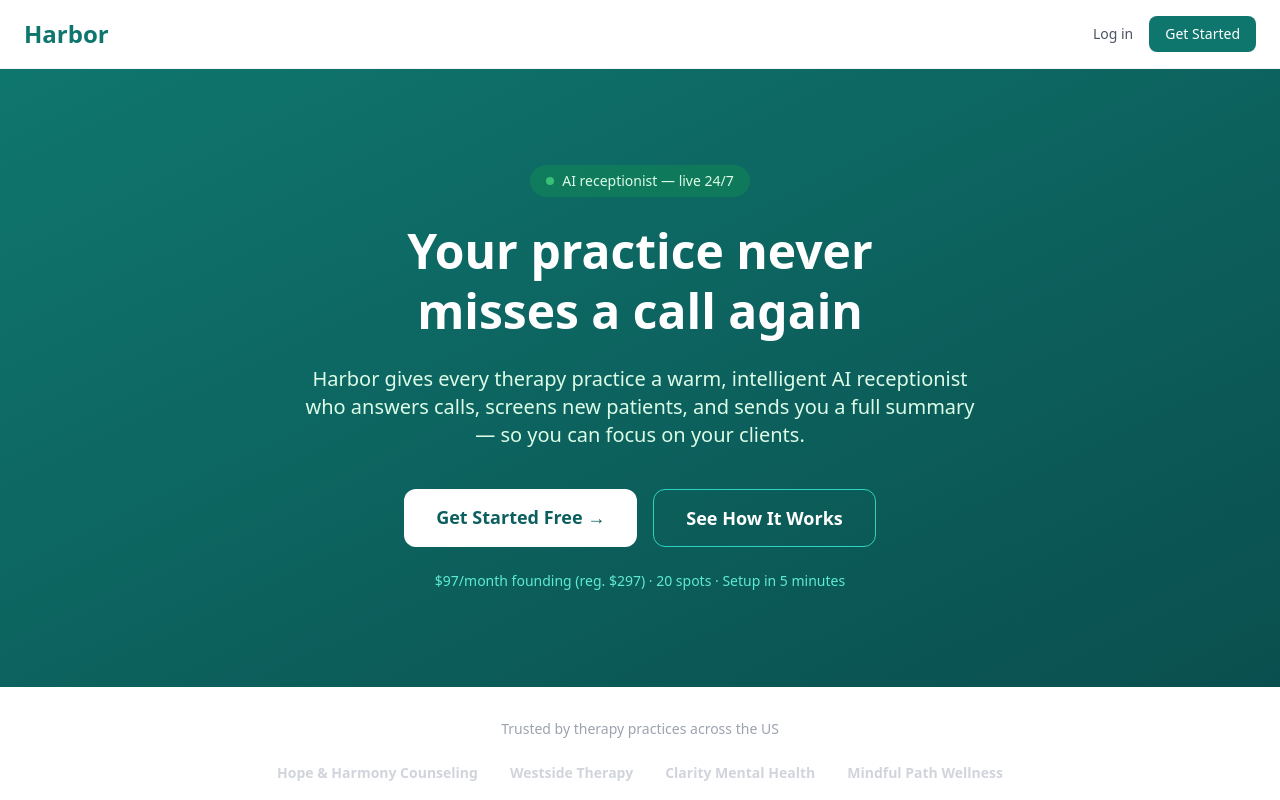
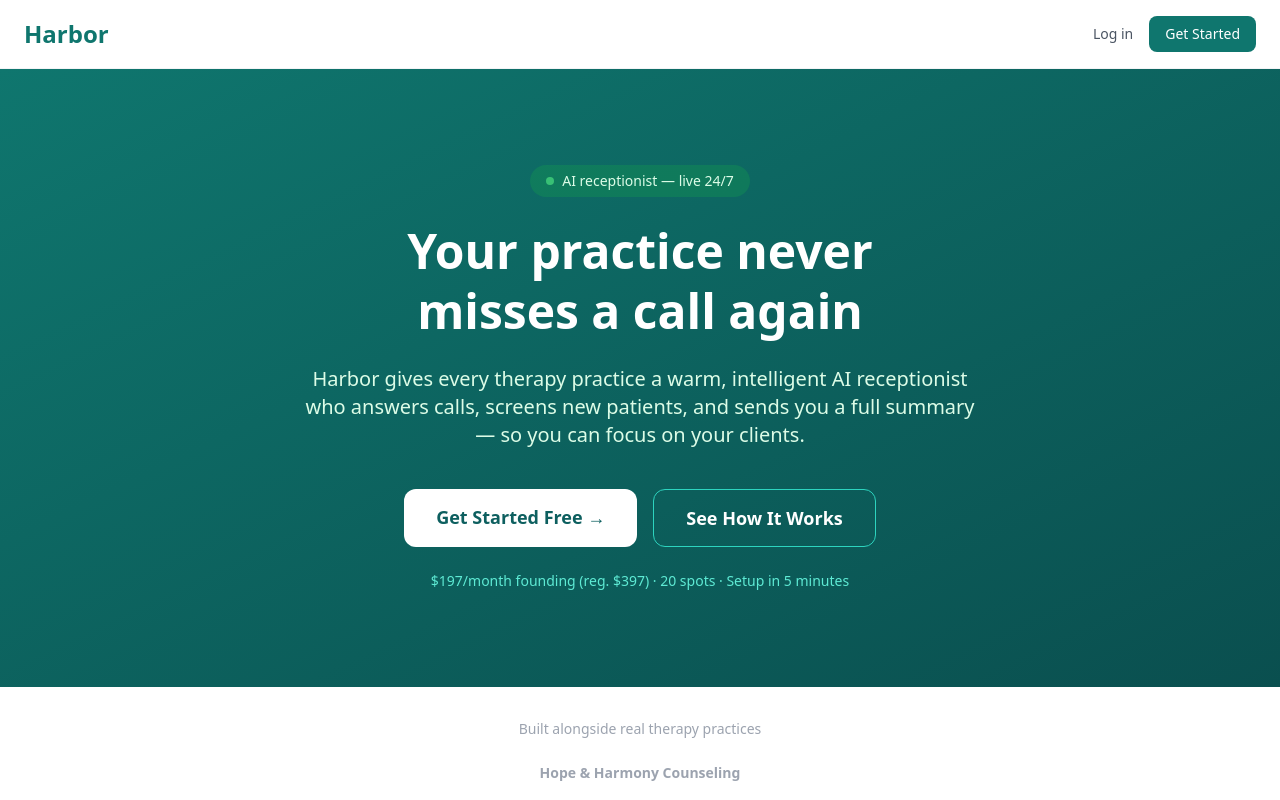
Before and after one commit to WTDchance/harbor-app, a Next.js app: page / in a window 1280 px wide. Shown: the top 800 px of the page. Built offline with nearby package versions, Linux system fonts and the light colour scheme.

Commit message:
Update pricing to $197 founding/$397 regular, fix social proof

```diff
--- a/app/page.tsx
+++ b/app/page.tsx
@@ -25,18 +25,16 @@
             <Link href="/onboard" className="bg-white text-teal-700 px-8 py-3.5 rounded-xl font-semibold text-lg hover:bg-teal-50 transition-colors">Get Started Free →</Link>
             <a href="#how-it-works" className="border border-teal-400 text-white px-8 py-3.5 rounded-xl font-semibold text-lg hover:bg-teal-700 transition-colors">See How It Works</a>
           </div>
-          <p className="text-teal-300 mt-6 text-sm">$97/month founding (reg. $297) · 20 spots · Setup in 5 minutes</p>
+          <p className="text-teal-300 mt-6 text-sm">$197/month founding (reg. $397) · 20 spots · Setup in 5 minutes</p>
         </div>
       </section>
 
       {/* Social proof */}
       <section className="border-b border-gray-100 px-6 py-8">
         <div className="max-w-4xl mx-auto">
-          <p className="text-center text-sm text-gray-400 mb-6">Trusted by therapy practices across the US</p>
+          <p className="text-center text-sm text-gray-400 mb-6">Built alongside real therapy practices</p>
           <div className="flex flex-wrap justify-center gap-8 text-gray-300 font-semibold text-sm">
-            {["Hope & Harmony Counseling", "Westside Therapy", "Clarity Mental Health", "Mindful Path Wellness", "Pacific Crest Therapy"].map(name => (
-              <span key={name}>{name}</span>
-            ))}
+              <span className="text-gray-400 font-semibold">Hope & Harmony Counseling</span>
           </div>
         </div>
       </section>
@@ -131,9 +129,9 @@
           {/* Founding Practice Banner */}
           <div className="bg-orange-50 border border-orange-200 rounded-2xl p-4 mb-8">
             <p className="text-orange-700 font-semibold text-sm">
-              🔒 Founding Practice Offer — First 50 practices only
+              🔒 Founding Practice Offer — First 20 practices only
             </p>
-            <p className="text-orange-600 text-sm mt-1">Lock in $97/mo forever — only 20 spots available. Price never increases, even as we add features.</p>
+            <p className="text-orange-600 text-sm mt-1">Lock in $197/mo forever — only 20 spots available. Price never increases, even as we add features.</p>
           </div>
 
           {/* Pricing Card */}
@@ -143,8 +141,8 @@
             </div>
 
             <div className="mt-2 mb-2">
-              <span className="text-gray-400 line-through text-2xl mr-2">$297</span>
-              <span className="text-6xl font-bold text-gray-900">$97</span>
+              <span className="text-gray-400 line-through text-2xl mr-2">$397</span>
+              <span className="text-6xl font-bold text-gray-900">$197</span>
               <span className="text-gray-500 text-xl">/month</span>
             </div>
             <p className="text-gray-500 mb-8">Locked in forever for founding practices</p>
@@ -162,7 +160,7 @@
             <a href="/onboard" className="block w-full text-center bg-teal-600 hover:bg-teal-700 text-white font-bold py-4 rounded-xl text-lg transition-colors">
               Claim Your Founding Practice Spot
             </a>
-            <p className="text-gray-400 text-sm mt-3">No contracts. Cancel anytime. Regular price $297/mo after founding spots fill.</p>
+            <p className="text-gray-400 text-sm mt-3">No contracts. Cancel anytime. Regular price $397/mo after founding spots fill.</p>
           </div>
         </div>
       </section>
```
